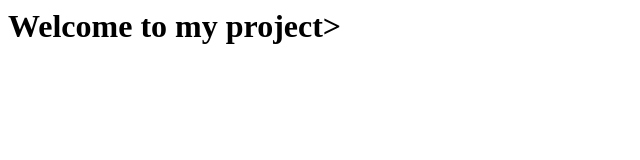
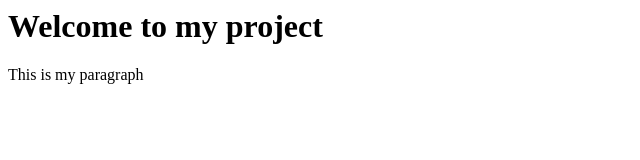
Before and after one commit to A-Hameiri/learnclone, a plain HTML site: page index.html in a window 1280 px wide. Shown: the whole page, without its empty margins (0-640 px from the left). Drawn offline with Linux system fonts and the light colour scheme.

Commit message:
changed in feature-one branch

```diff
--- a/index.html
+++ b/index.html
@@ -5,6 +5,8 @@
 
 <body>
 
-	<h1> Welcome to my project>
+	<h1> Welcome to my project</h1>
+
+	<p> This is my paragraph </p>
 </body>
 </html>
```
